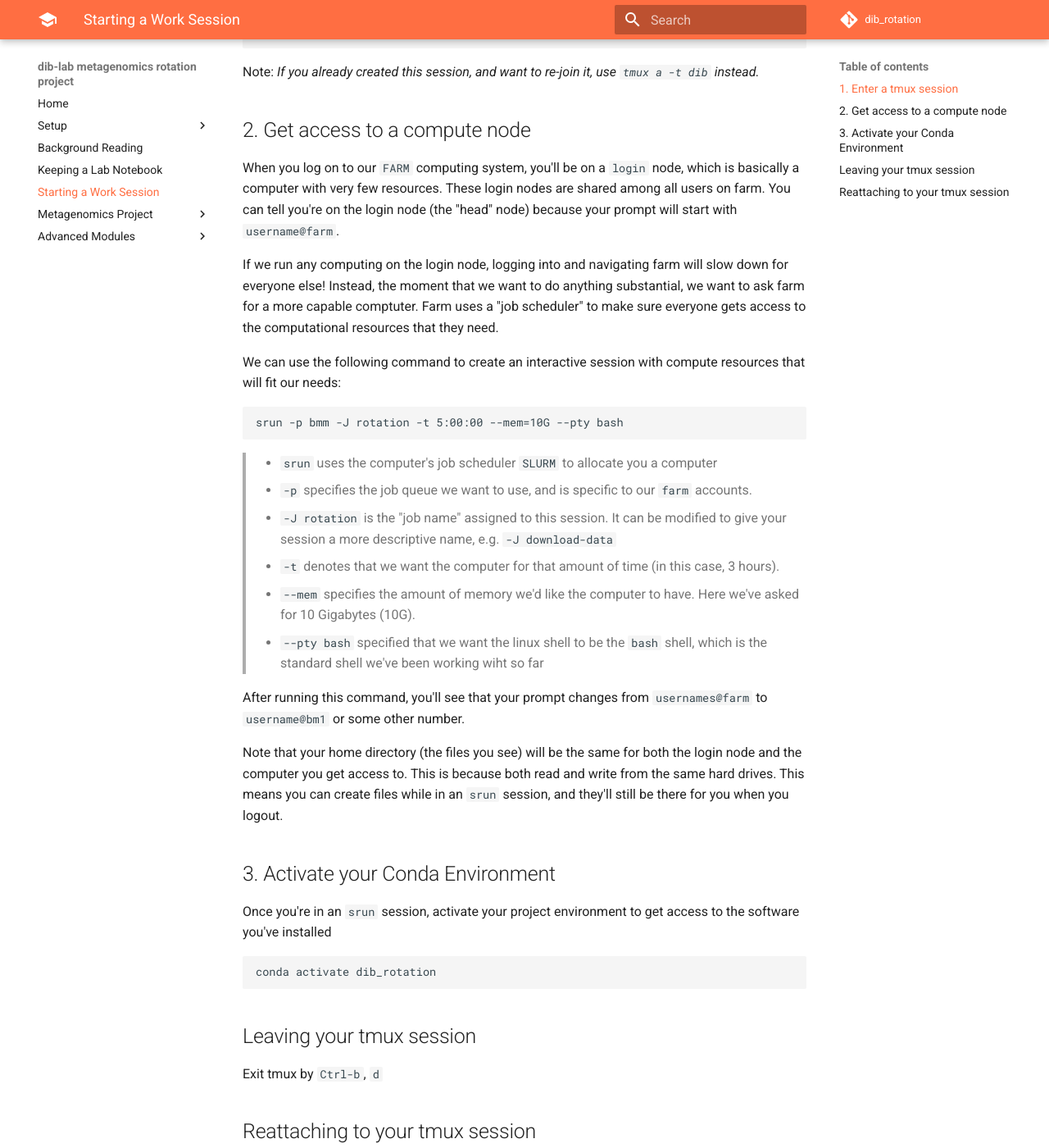
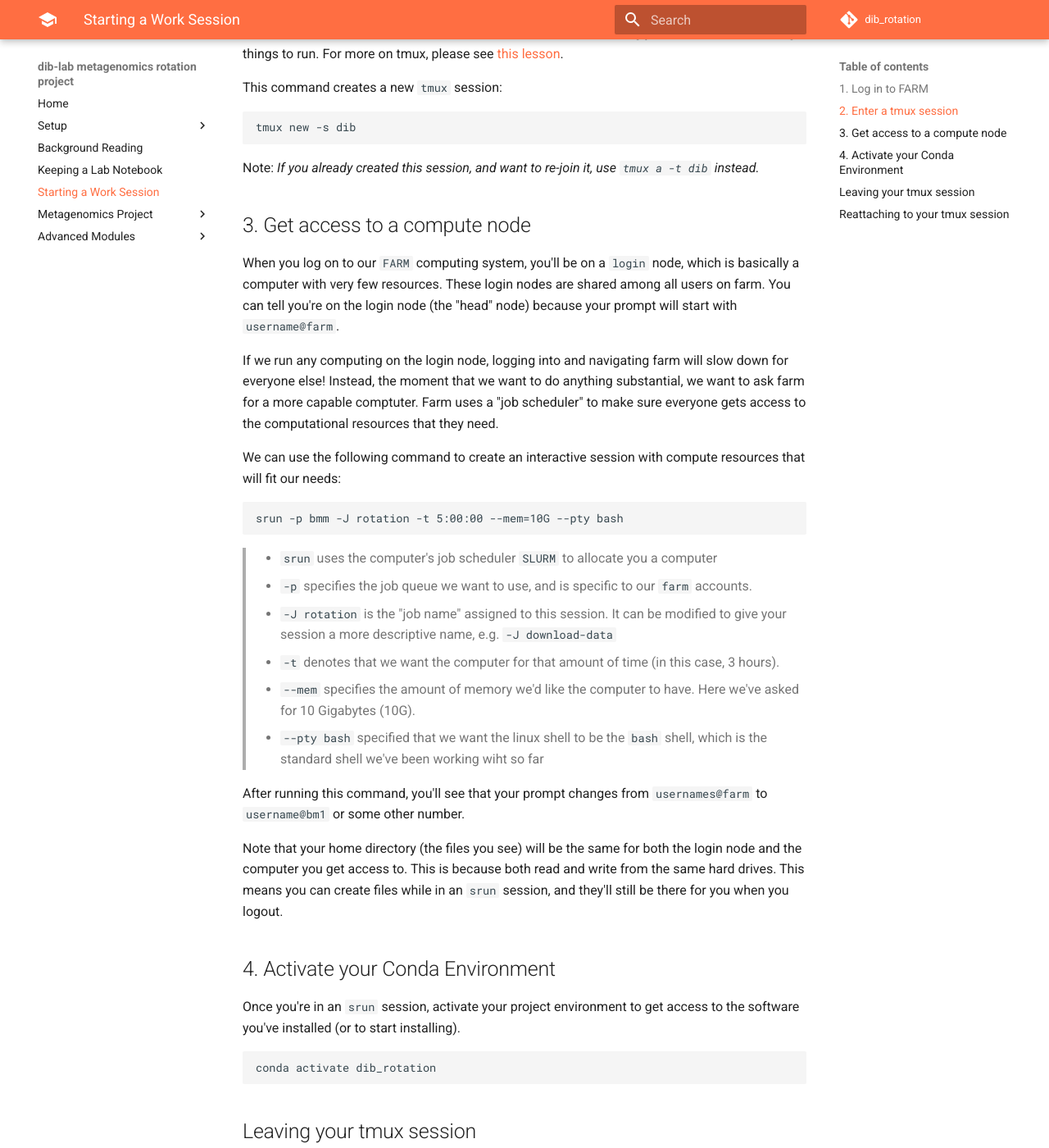
Before and after one commit to dib-lab/dib_rotation, an MkDocs documentation site: the page built from doc/04b_starting_a_work_session.md, in a window 1280 px wide and 1400 px high, scrolled down 565 px. Shown: the whole window at 82% size. Built offline with MkDocs 1.6.1 and Material for MkDocs 9.7.7, drawn with Linux system fonts in a browser that asks for light colours; comment, search, counter and statistics services are not loaded; some of the changed text lies outside the part shown.

Commit message:
Update 04b_starting_a_work_session.md
add farm login

````diff
--- a/doc/04b_starting_a_work_session.md
+++ b/doc/04b_starting_a_work_session.md
@@ -3,7 +3,11 @@
 
 Any time you log onto FARM to work on this project, follow these steps to get access to computing resources.
 
-## 1. Enter a `tmux` session
+## 1. Log in to FARM
+
+If you haven't set up your account yet, start [here](01_farm_account.md) first.
+
+## 2. Enter a `tmux` session
 
 When you login to farm, you use your internet connection to create a secure connection between your computer and the cluster.
 If your internet connection is disrupted, even momentarily, your connection to the cluster as well as any commands that you were running will be interupted and cancelled.
@@ -21,7 +25,7 @@
 
 Note: *If you already created this session, and want to re-join it, use `tmux a -t dib` instead.*
 
-## 2. Get access to a compute node
+## 3. Get access to a compute node
 
 
 When you log on to our `FARM` computing system, you'll be on a `login` node, which is basically a computer with very few resources.
@@ -51,9 +55,9 @@
 This is because both read and write from the same hard drives.
 This means you can create files while in an `srun` session, and they'll still be there for you when you logout.
 
-## 3. Activate your Conda Environment
+## 4. Activate your Conda Environment
 
-Once you're in an `srun` session, activate your project environment to get access to the software you've installed
+Once you're in an `srun` session, activate your project environment to get access to the software you've installed (or to start installing).
 
 ```
 conda activate dib_rotation
````
